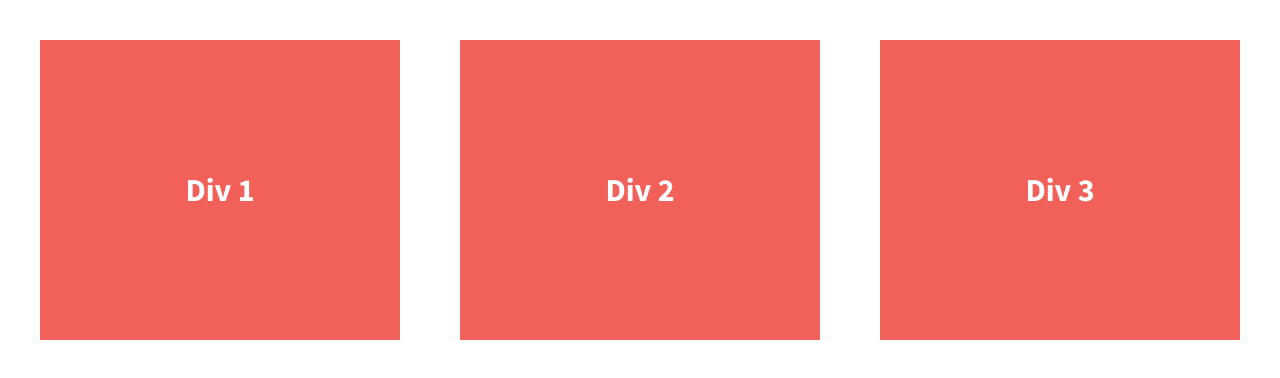
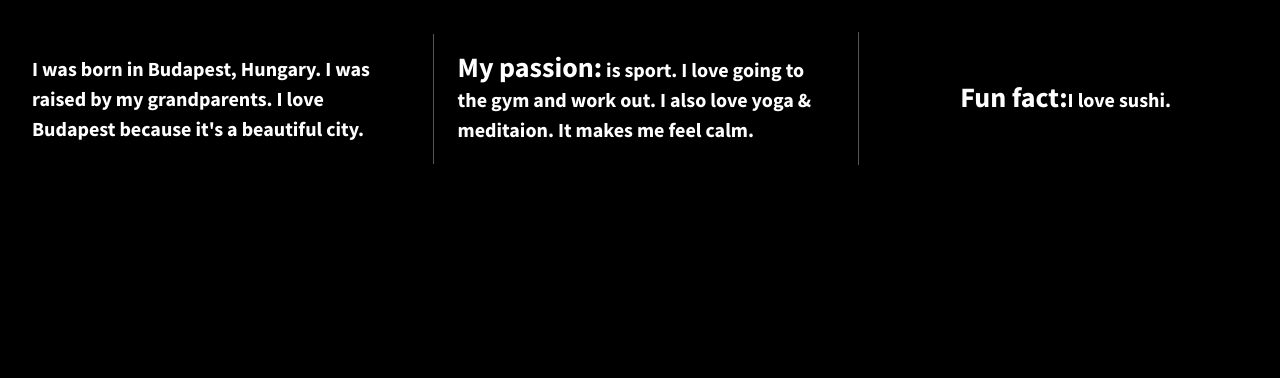
Before and after one commit to doris-sa/centering-divs-with-flexbox, a plain HTML site: page index.html in a window 1280 px wide. Drawn offline with nearby package versions, Linux system fonts and the light colour scheme.

Commit message:
Adding project with three centered boxes

```diff
--- a/css/main.css
+++ b/css/main.css
@@ -97,20 +97,22 @@ textarea {
 
 
 html {
-  background-color: #fff;
+    background-color: black;
     height: 100%;
 }
 
 body {
     font-family: 'Source Sans Pro', sans-serif;
+    font-weight: 700;
     padding: 2em;
-  font-size: 1.25em;
+    font-size: 1em;
     height: 100%;
 }
 
 .wrapper {
     /*add display:flex and set justify-content to space-between*/
-  font-weight: 700;
+    flex-flow: row wrap;
+    align-items: center;
     display: flex;
     justify-content: space-between;
 }
@@ -124,10 +126,17 @@ body {
     justify-content: center;
     align-items: center;
     line-height: 1.5em;
-  font-size: 1.6em;
-  background-color: #f16059;
-  height: 300px;
-  width: 30%;
+    font-size: 1.25em;
+    height: auto;
+    /*width: 30%;*/
+}
+
+
+
+
+.wrapper span {
+    font-family: 'Lora' sans-serif;
+    font-size: 1.4em;
 }
 
 
@@ -199,8 +208,10 @@ body {
 
 .clearfix:before,
 .clearfix:after {
-    content: " "; /* 1 */
-    display: table; /* 2 */
+    content: " ";
+    /* 1 */
+    display: table;
+    /* 2 */
 }
 
 .clearfix:after {
@@ -212,6 +223,16 @@ body {
    These examples override the primary ('mobile first') styles.
    Modify as content requires.
    ========================================================================== */
+@media all and (min-width: 1200px) {
+    .div-1, .div-2, .div-3 {
+        flex-basis: 30%;
+    }
+
+    .div-1, .div-2 {
+        border-right: 1px solid #555;
+        padding-right: 1.8em;
+    }
+}
 
 @media print,
 (-webkit-min-device-pixel-ratio: 1.25),
@@ -227,11 +248,13 @@ body {
    ========================================================================== */
 
 @media print {
+
     *,
     *:before,
     *:after {
         background: transparent !important;
-        color: #000 !important; /* Black prints faster:
+        color: #000 !important;
+        /* Black prints faster:
                                    http://www.sanbeiji.com/archives/953 */
         box-shadow: none !important;
         text-shadow: none !important;
--- a/index.html
+++ b/index.html
@@ -23,13 +23,16 @@
 
         <section class="wrapper">
             <div class="div-1">
-                Div 1
+            <p>I was born in Budapest, Hungary. I was raised by my grandparents. I love Budapest because it's a beautiful city.</p>
             </div>
             <div class="div-2">
-                Div 2
+           <p><span>My passion:</span> is sport.
+            I love going to the gym and work out.
+            I also love yoga & meditaion. It makes me feel calm.</p>
             </div>
             <div class="div-3">
-                Div 3
+           <p><span>Fun fact:</span>I love sushi.</p>
+
             </div>
         </section>
 
```
Lines whose indentation alone changed are shown as unchanged.
